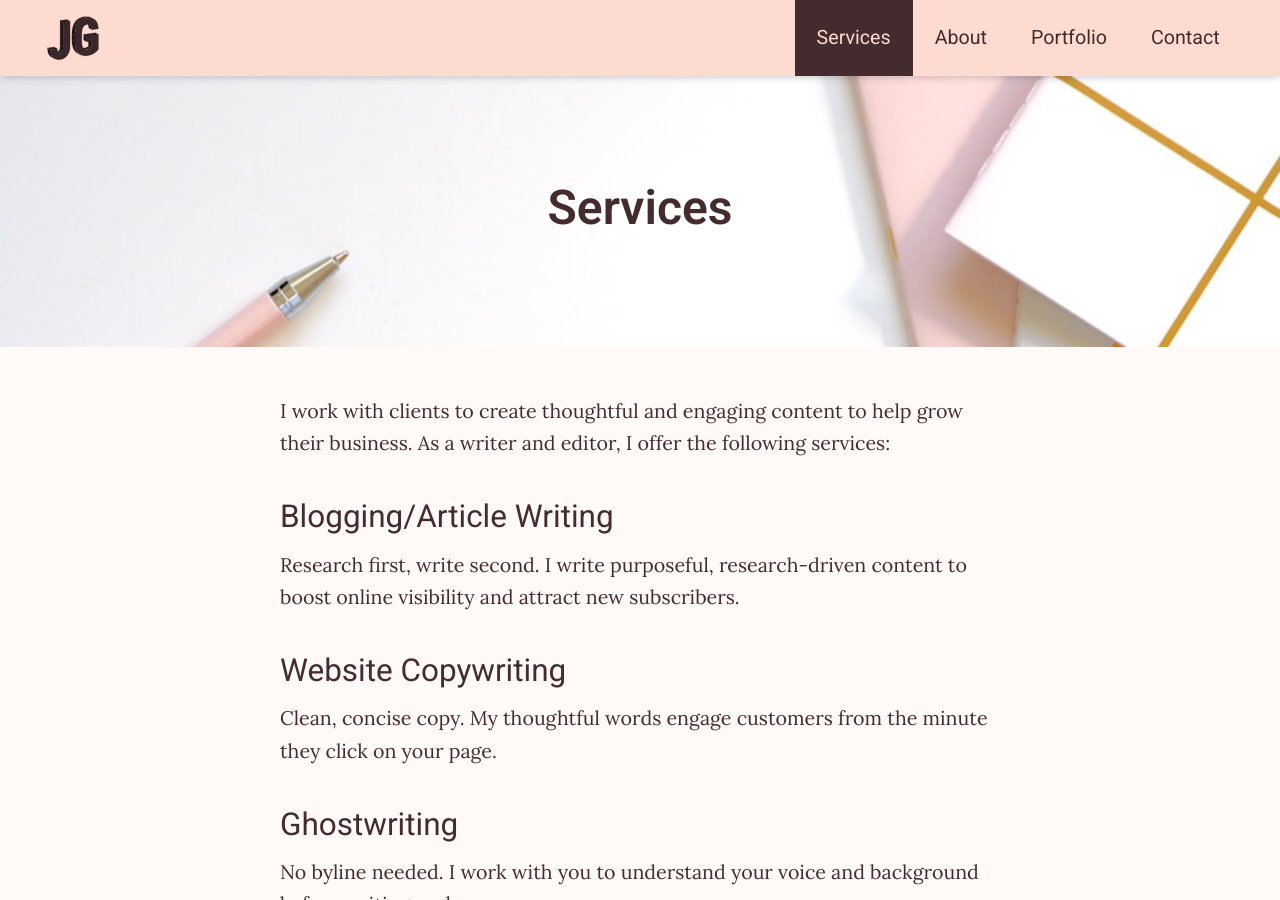
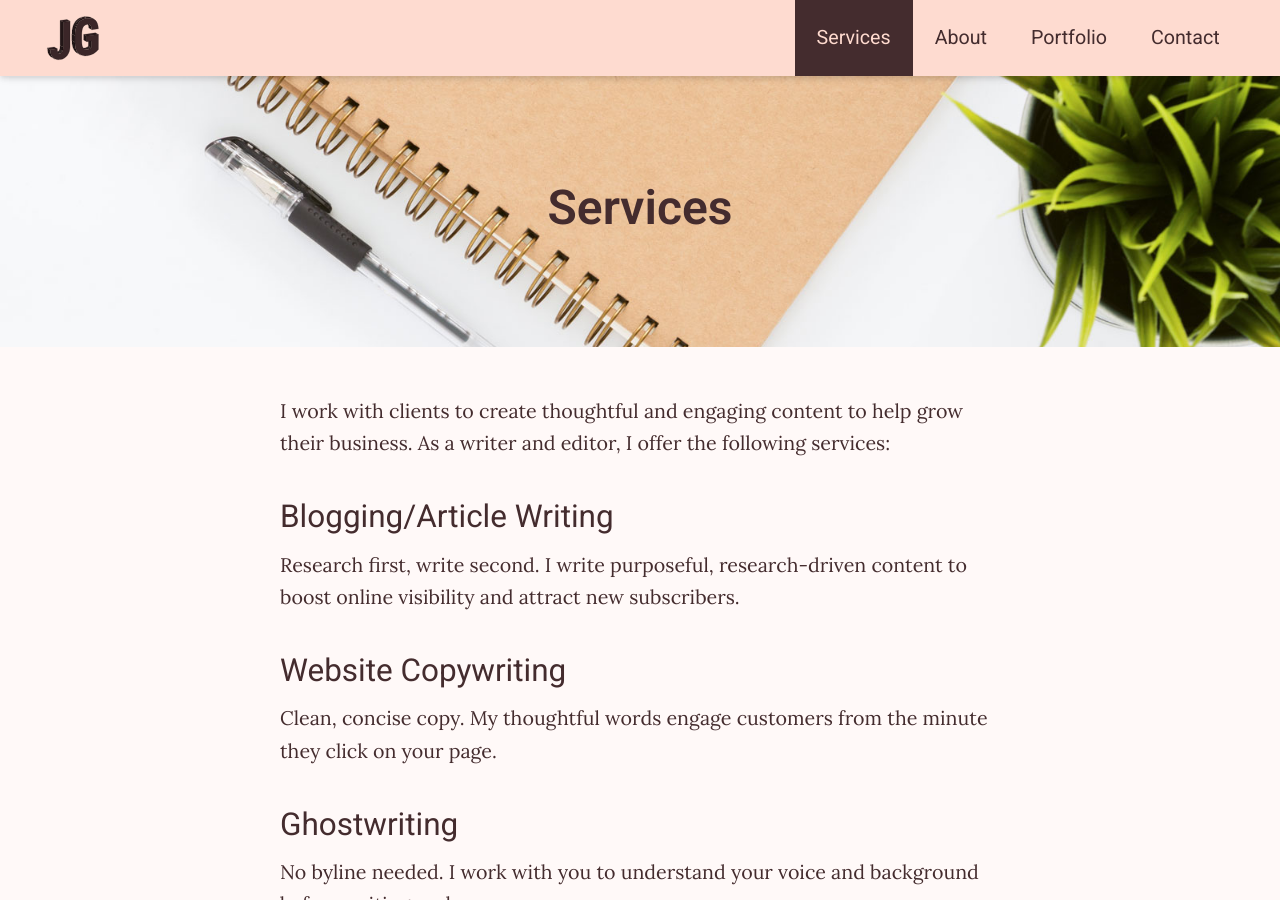
Before and after one commit to jersey-griggs/jersey.griggs.github.io, a Jekyll site: the page built from services/index.html, in a window 1280 px wide and 900 px high. Built offline with Jekyll 4.4.1, drawn with Linux system fonts in a browser that asks for light colours.

Commit message:
Update services/index.html

```diff
--- a/services/index.html
+++ b/services/index.html
@@ -2,7 +2,7 @@
 layout: page-hero
 title: "Services"
 description: "Save time by hiring a freelance writer. I write copy for wellness businesses who need creative content for their blogs, webpages, and emails."
-hero-image: "/images/pink-pencil.jpg"
+hero-image: "/images/plants.jpeg"
 ---
 <div class="text container">
   <section class="tight subsection">
```
